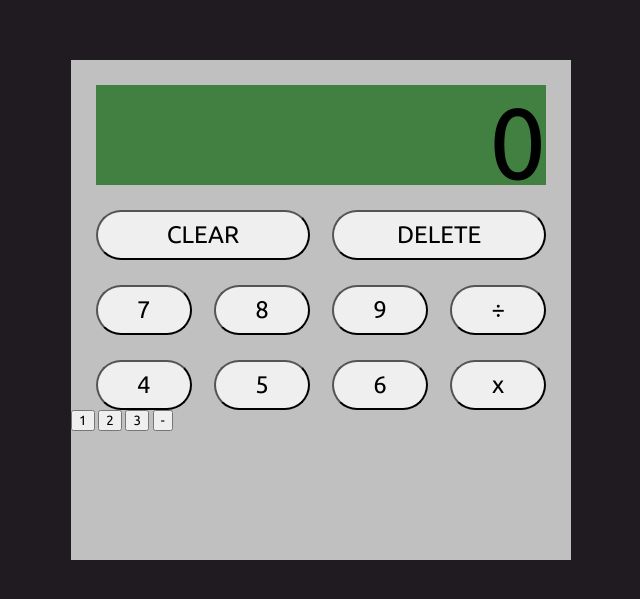
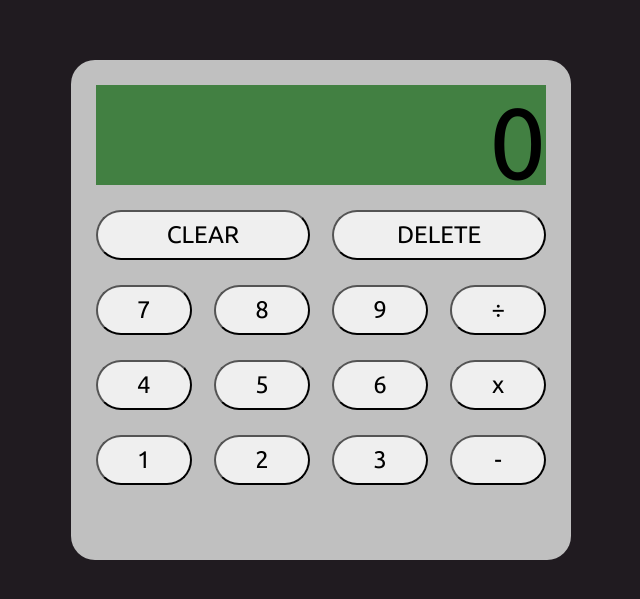
Before and after one commit to asantesylvesterkwame/Calculator, a plain HTML site: page index.html in a window 1280 px wide. Shown: the part 193-792 px from the top of the page, without its empty margins (319-959 px from the left). Drawn offline with Linux system fonts and the light colour scheme.

Commit message:
styled thirdlinenumbercontainer buttons

```diff
--- a/style.css
+++ b/style.css
@@ -18,6 +18,7 @@ body{
     width: 500px;
     height: 500px;
     background-color: silver;
+    border-radius: 24px;
 
 }
 #screenDiv{
@@ -80,3 +81,16 @@ body{
     font-size: 24px;
     border-radius: 25px;
 }
+#thirdlinenumberscontainer{
+    display: grid;
+    grid-template-columns: 1fr 1fr 1fr 1fr;
+    gap: 5%;
+    margin-left: 5%;
+    margin-right: 5%;
+    margin-top: 5%;
+    height: 10%;
+}
+#one, #two, #three, #minus{
+    font-size: 24px;
+    border-radius: 25px;
+}
```
